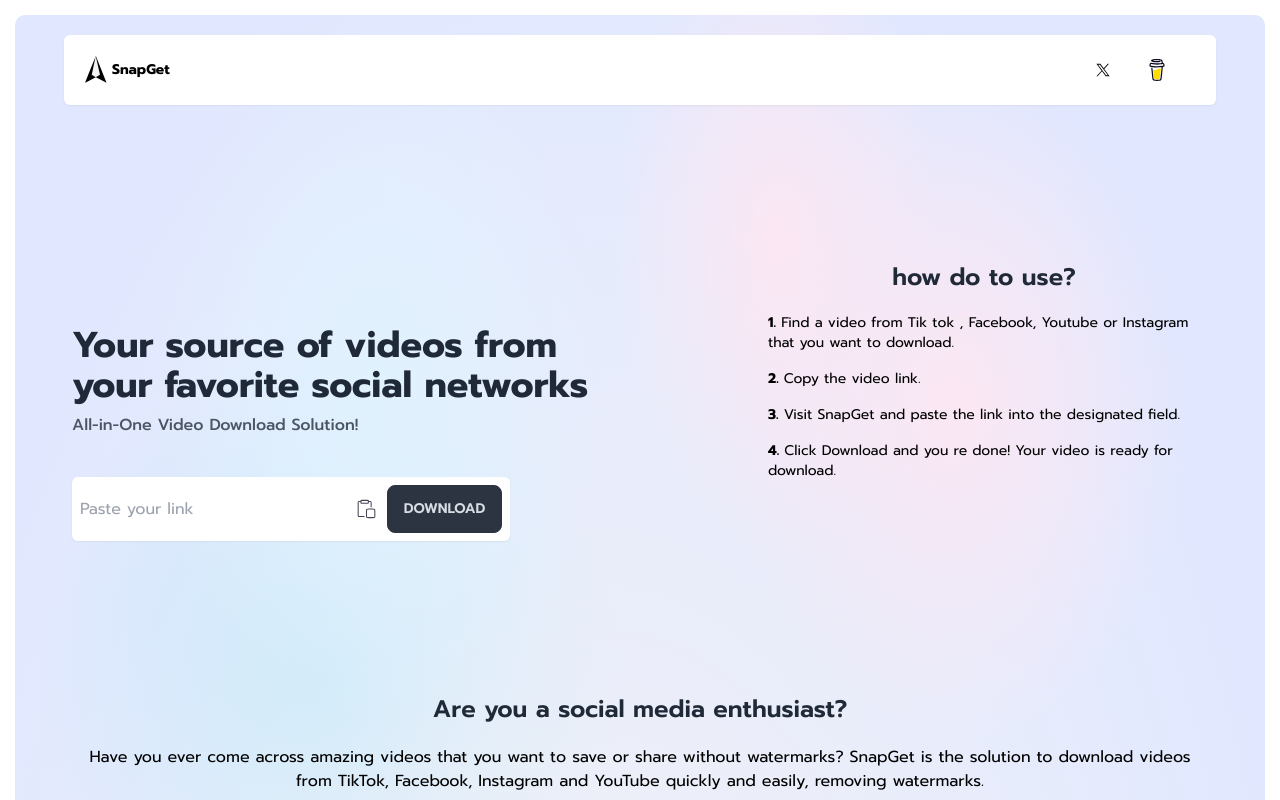
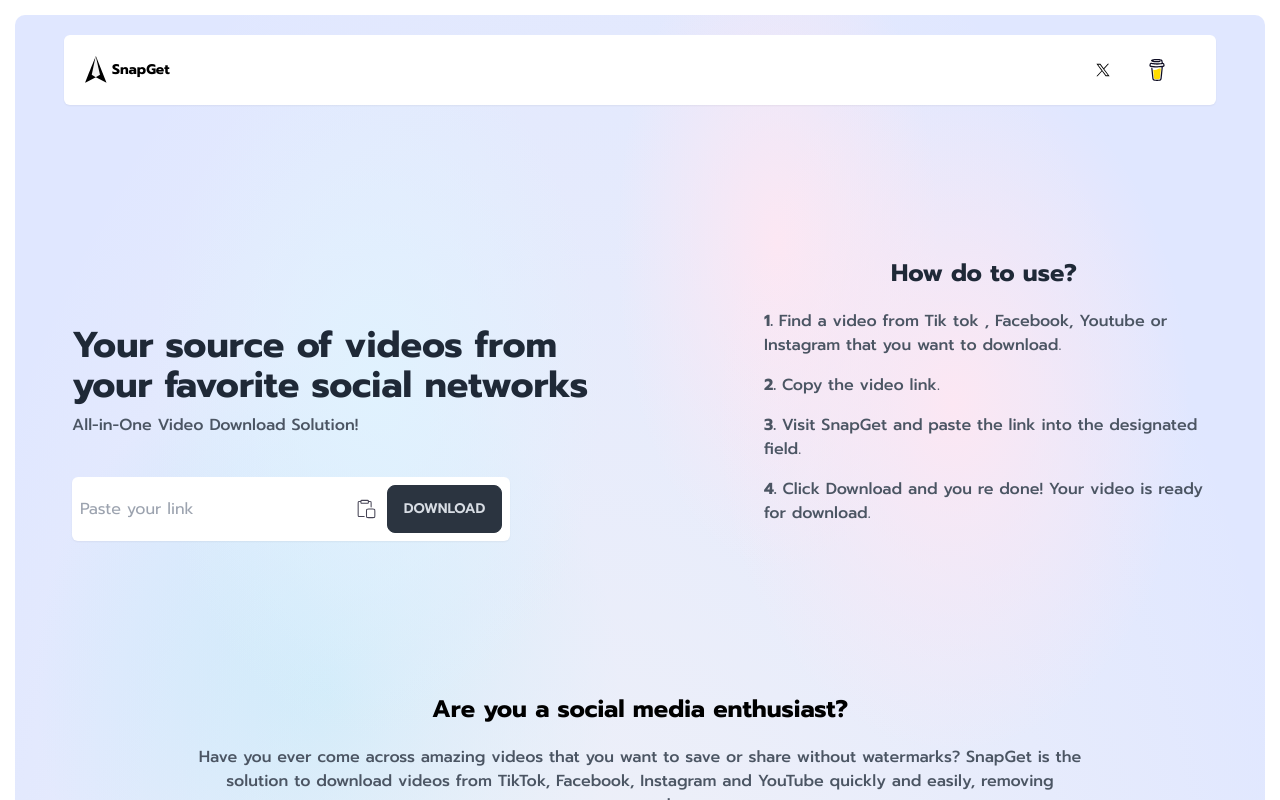
Before and after one commit to Juliancho2/SnapGet, a Next.js app: page / in a window 1280 px wide. Shown: the top 800 px of the page. Built offline with nearby package versions, Linux system fonts and the light colour scheme.

Commit message:
changes in font size and padding

```diff
--- a/src/components/atomic/List.tsx
+++ b/src/components/atomic/List.tsx
@@ -6,10 +6,10 @@
 
 const List = ({ content }: Props) => {
   return (
-        <ol className='list-inside space-y-4 text-sm  '>
+        <ol className='list-inside space-y-4 text-base  '>
             {
                 content.map((content, index) => (
-                    <li key={index} className='text-black'><strong>{index + 1}.</strong> {content}</li>
+                    <li key={index} className='text-gray-600 font-medium'><strong>{index + 1}.</strong> {content}</li>
                 ))
             }
 
--- a/src/components/organisms/Features.tsx
+++ b/src/components/organisms/Features.tsx
@@ -30,9 +30,9 @@
 const Features = () => {
   return (
         <div className='max-w-6xl mx-auto my-5 md:my-20 space-y-28 min-h-[50vh] px-2'>
-                <BoxText >
-                    <h2 className='text-2xl font-semibold mb-5 text-center md:text-start'>Are you a social media enthusiast?</h2>
-                    <Text styles='text-base text-black text-center' >
+                <BoxText moreStyles='max-w-4xl mx-auto'>
+                    <h2 className='text-2xl font-bold text-black mb-5 text-center md:text-start'>Are you a social media enthusiast?</h2>
+                    <Text styles='text-base text-center text-gray-600 font-medium' >
 
                     Have you ever come across amazing videos that you want to save or share without watermarks? SnapGet is the solution to download videos from TikTok, Facebook, Instagram and YouTube quickly and easily, removing watermarks.
                     </Text>
--- a/src/components/organisms/Hero.tsx
+++ b/src/components/organisms/Hero.tsx
@@ -10,8 +10,8 @@
 
       <Download />
       <div className='flex justify-end'>
-        <BoxText moreStyles='max-w-md  p-2 ' >
-          <h2 className='text-2xl font-semibold mb-5'>how do to use?</h2>
+        <BoxText moreStyles='max-w-md  p-1 ' >
+          <h2 className='text-2xl font-bold mb-5'>How do to use?</h2>
           <List content={contentHowDoUse} />
         </BoxText>
       </div>
```
